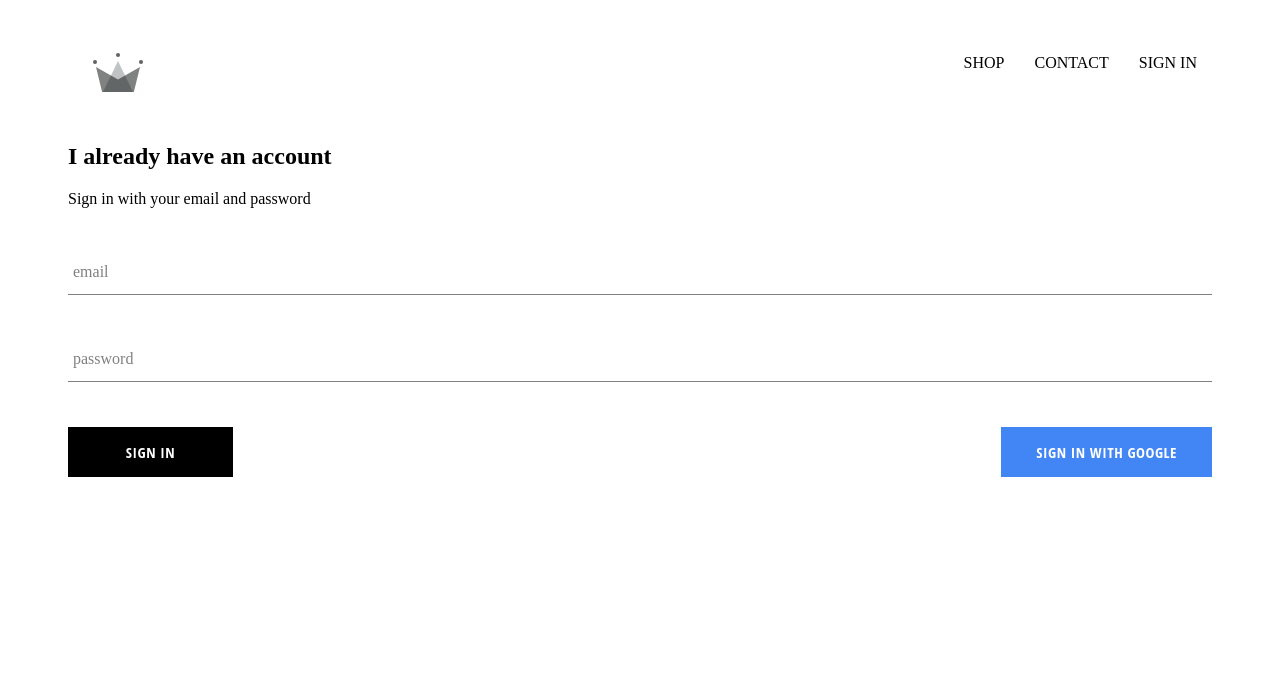
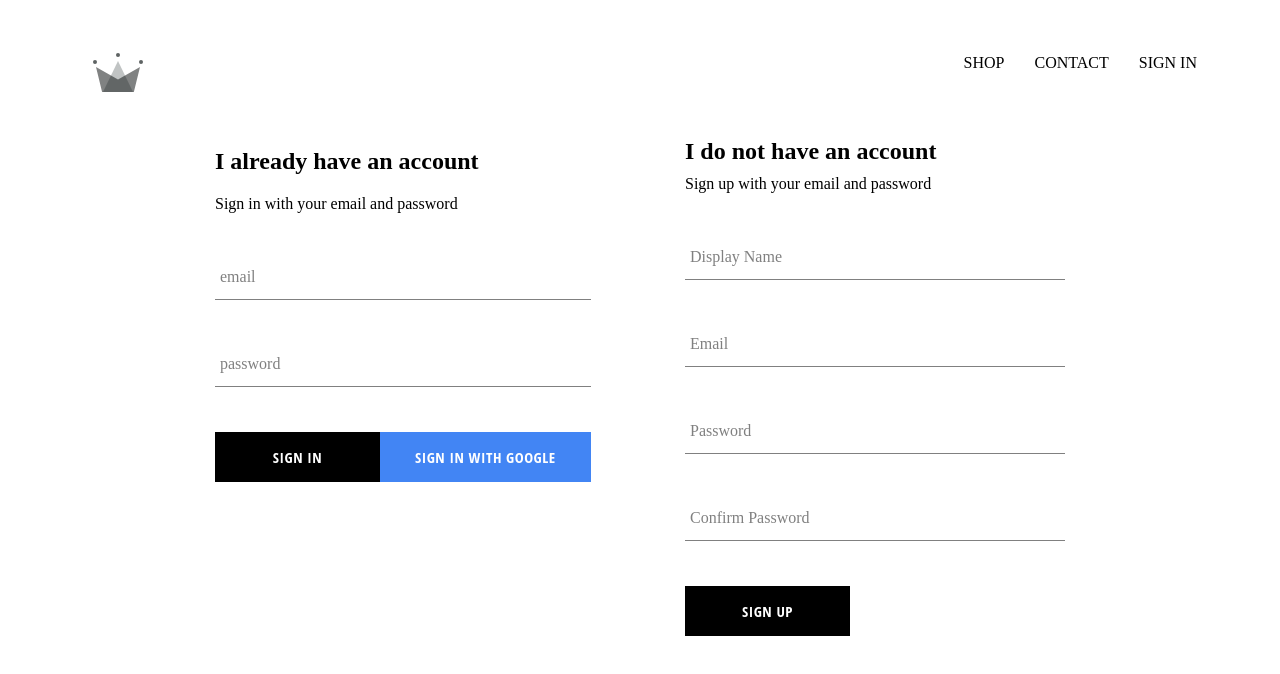
Before and after one commit to amine-chatteli/amine-clothing, a React (Create React App) app: page /signin in a window 1280 px wide. Shown: the top 674 px of the page. Built offline with nearby package versions, Linux system fonts and the light colour scheme; no server answers.

Commit message:
signin and signup, commiting to firestore, and styles

```diff
--- a/src/App.js
+++ b/src/App.js
@@ -5,7 +5,7 @@
 import ShopPage from './pages/shop/shop.component';
 import Header from './components/header/header.component';
 import SignInAndSignUpPAge from './pages/sign-in-and-sign-up/sign-in-and-sign-up.component';
-import { auth } from './firebase/firebase.utils';
+import { auth, createUserProfileDocument } from './firebase/firebase.utils';
 class App extends React.Component {
   constructor(props) {
     super(props)
@@ -13,13 +13,23 @@
       currentUser: null
     }
   }
-  unsubscribeFromAuth
+  unsubscribeFromAuth = null;
   componentDidMount() {
     //setting our local state to user state provided by firebase subscription
-    auth.onAuthStateChanged((user) => {
-      this.setState({ currentUser: user })
-      console.log(user);
-    })
+    auth.onAuthStateChanged(async userAuth => {
+      if (userAuth) {
+        const userRef = await createUserProfileDocument(userAuth);
+        //get a snapchot object containing the current data in the database, in casea new user signs in
+        userRef.onSnapshot(snapshot => {
+          this.setState({
+            id: snapshot.id,
+            ...snapshot.data()
+          })
+
+        })
+      }
+      this.setState({ currentUser: userAuth })
+    });
   }
   componentWillUnmount() {
     //close firebase subscription to avoid memory leaks
@@ -28,7 +38,7 @@
   render() {
     return (
       <div>
-        <Header currentUser={this.state.currentUser}/>
+        <Header currentUser={this.state.currentUser} />
         <Switch>
           <Route exact path='/' component={HomePage} />
           <Route exact path='/shop' component={ShopPage} />
--- /dev/null
+++ b/src/components/sign-up/sign-up.component.jsx
@@ -0,0 +1,89 @@
+import React, { Component } from 'react';
+import FormInput from '../form-input/form-input.component';
+import CustomButton from '../custom-button/custom-button.component';
+import { auth, createUserProfileDocument } from '../../firebase/firebase.utils';
+import './sign-up.styles.scss';
+
+class SignUp extends Component {
+    constructor(props) {
+        super(props)
+        this.state = {
+            displayName: '',
+            email: '',
+            password: '',
+            confirmPassword: ''
+        }
+    }
+    handleSubmit = async event => {
+        event.preventDefault();
+        const { displayName, email, password, confirmPassword } = this.state;
+        if (password !== confirmPassword) {
+            alert("Passwords don't match");
+            return;
+        }
+        try {
+            const { user } = await auth.createUserWithEmailAndPassword(email, password);
+            createUserProfileDocument(user, { displayName });
+            this.setState({
+                displayName: '',
+                email: '',
+                password: '',
+                confirmPassword: ''
+            })
+        } catch (error) {
+            console.error(error);
+        }
+    }
+    handleChange = event => {
+        const { name, value } = event.target;
+        this.setState({
+            [name]: value
+        });
+    }
+
+    render() {
+        const { displayName, email, password, confirmPassword } = this.state
+        return (
+            <div className="sign-up">
+                <h2 className="title">I do not have an account</h2>
+                <span>Sign up with your email and password</span>
+
+                <form className="sign-up-form" onSubmit={this.handleSubmit}>
+                    <FormInput
+                        type="text"
+                        name="displayName"
+                        value={displayName}
+                        onChange={this.handleChange}
+                        label='Display Name'
+                        required />
+                    <FormInput
+                        type="email"
+                        name="Email"
+                        value={email}
+                        onChange={this.handleChange}
+                        label='Email'
+                        required />
+                    <FormInput
+                        type="password"
+                        name="password"
+                        value={password}
+                        onChange={this.handleChange}
+                        label='Password'
+                        required />
+                    <FormInput
+                        type="password"
+                        name="confirm password"
+                        value={confirmPassword}
+                        onChange={this.handleChange}
+                        label='Confirm Password'
+                        required />
+                    <CustomButton type="submit">
+                        Sign Up
+                        </CustomButton>
+                </form>
+            </div>
+        )
+    }
+}
+
+export default SignUp;
--- /dev/null
+++ b/src/components/sign-up/sign-up.styles.scss
@@ -0,0 +1,8 @@
+.sign-up{
+    display: flex;
+    flex-direction: column;
+    width:380px;
+    .title{
+        margin: 10px 0;
+    }
+}
--- a/src/firebase/firebase.utils.js
+++ b/src/firebase/firebase.utils.js
@@ -13,6 +13,28 @@
     measurementId: "G-QCF4K3J246"
 }
 
+export  const createUserProfileDocument=async(userAuth,additionalData)=>{
+    if(!userAuth) return;
+   const userRef=firestore.doc(`users/${userAuth.uid}`);
+   const snapShot = await userRef.get();
+   console.log(snapShot);
+   if(!snapShot.exists){
+       const {displayName,email}=userAuth;
+       const createdAt=new Date();
+       try {
+           await userRef.set({
+               displayName,
+               email,
+               createdAt,
+               ...additionalData
+           });
+       } catch (error) {
+           console.log('error creating user',error.message);
+       }
+   }
+   return userRef;
+}
+
 firebase.initializeApp(config);
 
 export const auth=firebase.auth();
--- a/src/pages/sign-in-and-sign-up/sign-in-and-sign-up.component.jsx
+++ b/src/pages/sign-in-and-sign-up/sign-in-and-sign-up.component.jsx
@@ -1,10 +1,13 @@
 import React from 'react';
 import SignIn from '../../components/sign-in/sign-in.component';
+import signUp from '../../components/sign-up/sign-up.component'
 import './sign-in-and-sign-up.styles.scss';
+import SignUp from '../../components/sign-up/sign-up.component';
 
 const SignInAndSignUpPAge = () => (
     <div className="sign-in-and-sign-up">
         <SignIn />
+        <SignUp />
     </div>
 );
 
--- a/src/pages/sign-in-and-sign-up/sign-in-and-sign-up.styles.scss
+++ b/src/pages/sign-in-and-sign-up/sign-in-and-sign-up.styles.scss
@@ -0,0 +1,6 @@
+.sign-in-and-sign-up{
+    width: 850px;
+    display: flex;
+    justify-content: space-between;
+    margin: 30px auto;
+}
```
